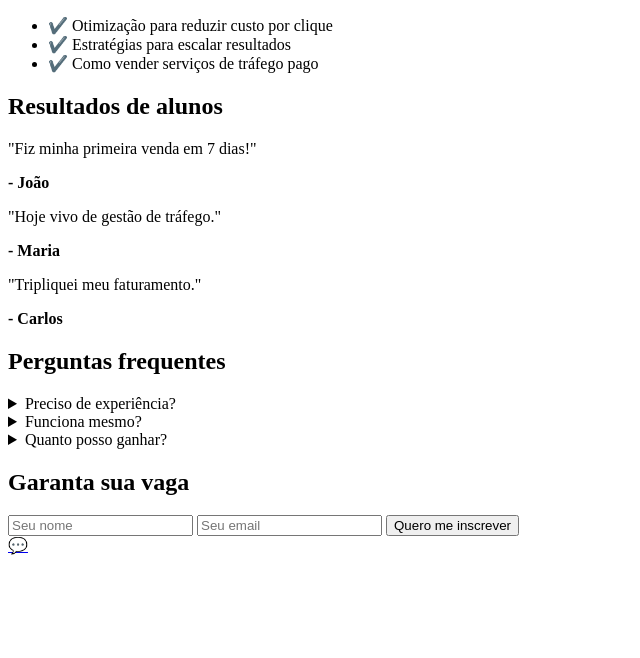
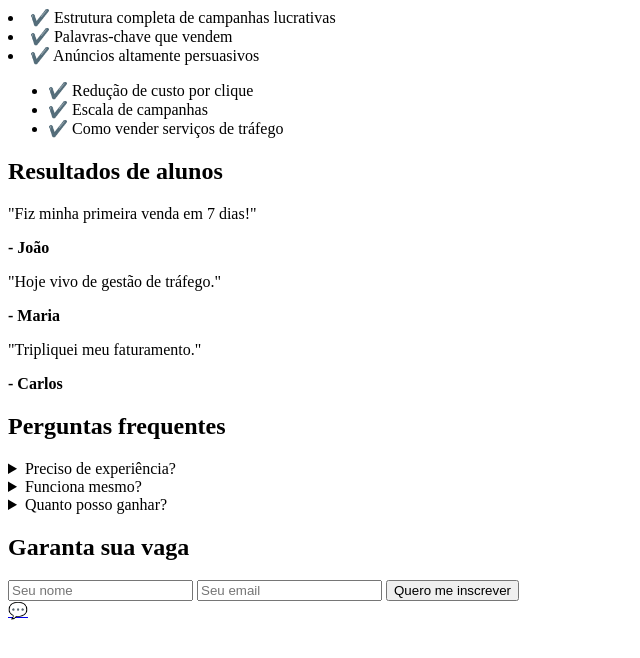
Before and after one commit to heitordesenvolvedor/ads, a plain HTML site: page gp/index.html in a window 1280 px wide. Shown: the whole page, without its empty margins (0-640 px from the left). Drawn offline with nearby package versions, Linux system fonts and the light colour scheme.

Commit message:
Update index.html

```diff
--- a/gp/index.html
+++ b/gp/index.html
@@ -1,10 +1,13 @@
 <!DOCTYPE html>
-        <ul class="space-y-4">
-          <li>✔️ Otimização para reduzir custo por clique</li>
-          <li>✔️ Estratégias para escalar resultados</li>
-          <li>✔️ Como vender serviços de tráfego pago</li>
-        </ul>
-      </div>
+        <li>✔️ Estrutura completa de campanhas lucrativas</li>
+        <li>✔️ Palavras-chave que vendem</li>
+        <li>✔️ Anúncios altamente persuasivos</li>
+      </ul>
+      <ul class="space-y-4" data-aos="fade-left">
+        <li>✔️ Redução de custo por clique</li>
+        <li>✔️ Escala de campanhas</li>
+        <li>✔️ Como vender serviços de tráfego</li>
+      </ul>
     </div>
   </div>
 </section>
@@ -37,15 +40,15 @@
     <div class="space-y-4">
       <details class="p-4 border rounded">
         <summary class="font-semibold">Preciso de experiência?</summary>
-        <p>Não, o curso é do zero ao avançado.</p>
+        <p>Não, você começa do zero.</p>
       </details>
       <details class="p-4 border rounded">
         <summary class="font-semibold">Funciona mesmo?</summary>
-        <p>Sim, você aprende estratégias validadas.</p>
+        <p>Sim, são estratégias validadas.</p>
       </details>
       <details class="p-4 border rounded">
         <summary class="font-semibold">Quanto posso ganhar?</summary>
-        <p>Depende da sua dedicação, mas o mercado é altamente lucrativo.</p>
+        <p>Depende da sua dedicação, mas o mercado é muito lucrativo.</p>
       </details>
     </div>
   </div>
@@ -63,8 +66,8 @@
   </div>
 </section>
 
-<!-- WHATSAPP FLOAT -->
-<a href="https://wa.me/5594984050891" target="_blank" class="fixed bottom-5 right-5 bg-green-500 hover:bg-green-600 text-white p-4 rounded-full shadow-lg transition">
+<!-- WHATSAPP -->
+<a href="https://wa.me/5594984050891" target="_blank" class="fixed bottom-5 right-5 bg-green-500 text-white p-4 rounded-full shadow-lg">
   💬
 </a>
 
```
